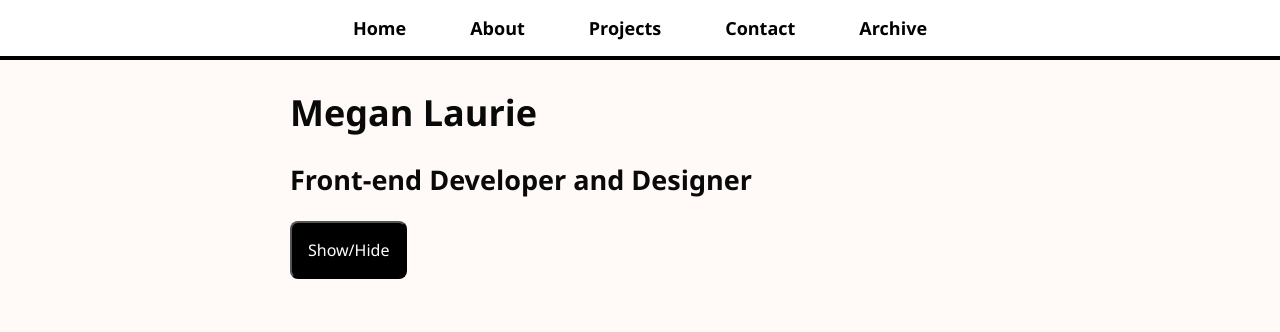
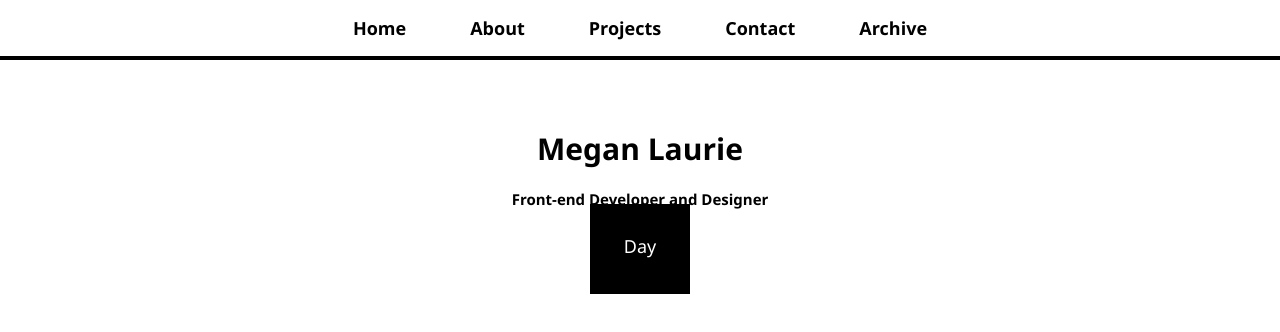
Before and after one commit to meglaurie/Portfolio-Summer-2020, a React (Create React App) app in the folder my-react-website/: page / in a window 1280 px wide. Shown: the top 332 px of the page. Built offline with nearby package versions, Linux system fonts and the light colour scheme.

Commit message:
toggle button work to toggle night and day styles

```diff
--- a/my-react-website/src/components/ToggleButton.js
+++ b/my-react-website/src/components/ToggleButton.js
@@ -1,24 +1,27 @@
 import React, { Component } from "react";
 
 export default class ToggleButton extends Component{
+
   state = {
-    darkmode: false,
+    active: true,
   }
 
-  toggle = () => {
-    document.body.classList.add('darkmode');
-    // this.setState({ darkmode: true });
-  }
+  render() {
+    return (
+      <div>
 
-  render(){
-    return(
-      <div>
-        {
-          document.body.classList.remove('darkmode')
-          // this.setState( darkmode: false )
-        }
-        <button onClick={this.toggle}>Show/Hide</button>
+        <div className="col-sm-4 col-sm-offset-4">
+          <div
+            className={ this.state.active ? "square switch-on" : "square switch-off" }
+            onClick={() => this.setState({active: !this.state.active})}>
+            { this.state.active ? 'Day' : 'Night' }
+          </div>
+        </div>
+        <div className={ this.state.active? "bg-light light-on": "bg-light light-off" } >
+          <h1 className="title-txt">Megan Laurie</h1>
+          <h2 className="sub-title">Front-end Developer and Designer</h2>
+        </div>
       </div>
-    )
+    );
   }
 }
--- a/my-react-website/src/pages/HomePage.js
+++ b/my-react-website/src/pages/HomePage.js
@@ -3,8 +3,7 @@ import ToggleButton from '../components/ToggleButton';
 
 const HomePage = () => (
   <React.Fragment>
-    <h1>Megan Laurie</h1>
-    <h2>Front-end Developer and Designer</h2>
+
     <ToggleButton/>
   </React.Fragment>
 
--- a/my-react-website/src/scss/_gobalstyle.scss
+++ b/my-react-website/src/scss/_gobalstyle.scss
@@ -1,14 +1,87 @@
 body {
   font-family: 'Segoe UI', Tahoma, Geneva, Verdana, sans-serif;
   font-size: 18px;
-  background-color: #FFFAF7;
-  color:#090909;
 }
 
-.darkmode{
-  background-color: #090909;
-  color:#FF004C;
+// Home Page Styles
+.title-txt{
+  margin-top: 10%;
+  font-size: 30px;
+  text-align: center;
 }
+.sub-title{
+  font-size: 15px;
+  text-align: center;
+}
+
+// Night Day Styles
+.square {
+  width: 100px;
+  height: 60px;
+  text-align: center;
+  margin: 20% auto;
+  padding-top: 30px;
+  background-color: lightgray;
+  color: white;
+}
+.switch-off {
+  -webkit-animation: glow 1s ease-in-out infinite alternate;
+  -moz-animation: glow 1s ease-in-out infinite alternate;
+  animation: glow 1s ease-in-out infinite alternate;
+}
+.switch-on {
+  background-color: #000;
+}
+.bg-light {
+  position: absolute;
+  top: 0;
+  left: 0;
+  width: 100vw;
+  height: 100vh;
+  z-index: -1;
+  transition: background-color .5s ease;
+}
+.light-off {
+  background-color: black;
+  color: #bd2453;
+  -webkit-animation: glow 1s ease-in-out infinite alternate;
+  -moz-animation: glow 1s ease-in-out infinite alternate;
+  animation: glow 1s ease-in-out infinite alternate;
+}
+
+.light-on {
+  background-color: white;
+  color: black;
+}
+
+ .glow {
+  font-size: 80px;
+  color: #bd2453;
+  text-align: center;
+
+}
+
+@-webkit-keyframes glow {
+  0%{
+    background-color: #fff;
+  }
+  20%{
+    background-color: #f696e0;
+  }
+  40%{
+    background-color: #f77cd6;
+  }
+  60%{
+    background-color: #e154b4;
+  }
+  80%{
+    background-color: #db4292;
+  }
+  100%{
+    background-color: #bd2453;
+  }
+}
+
 
 button {
   padding: 16px;
```
